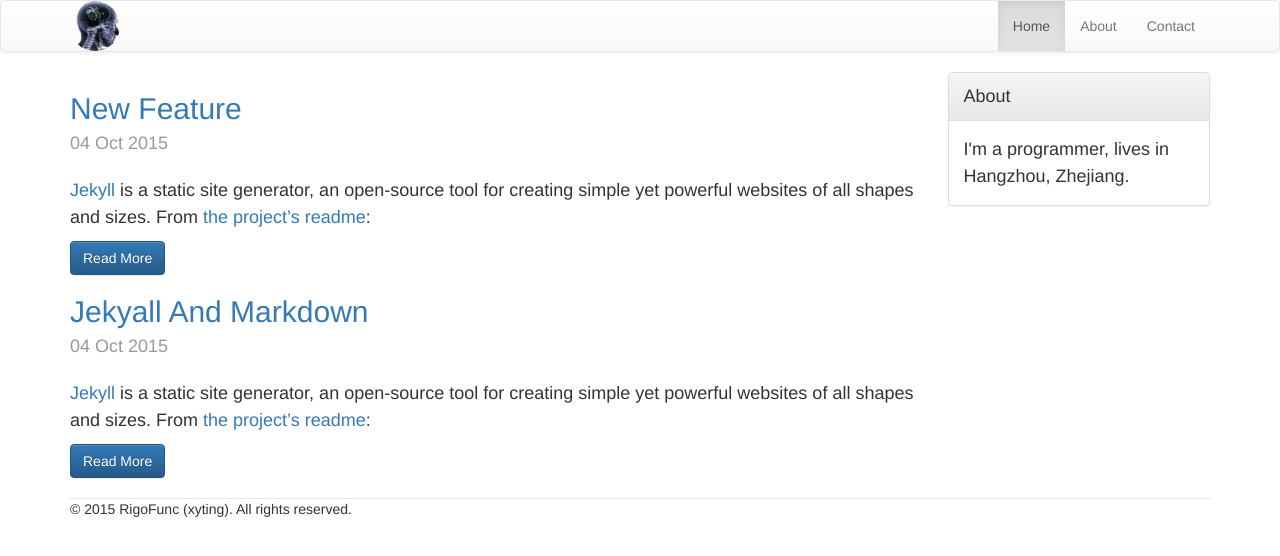
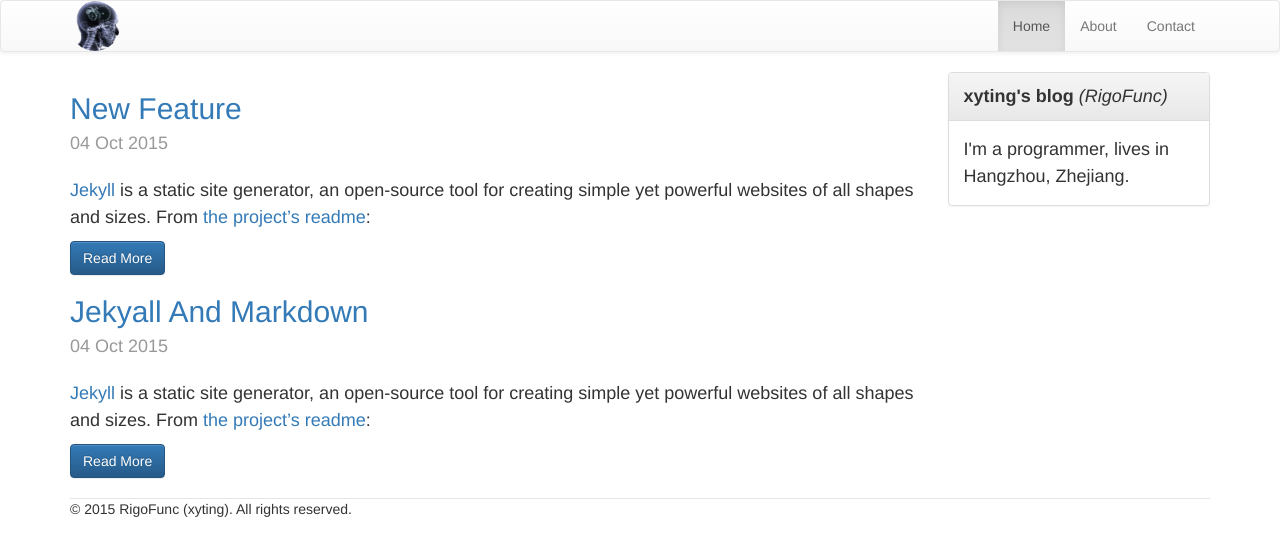
Before and after one commit to rigofunc/xyting.github.io, a Jekyll site: the page built from index.html, in a window 1280 px wide. Shown: the top 556 px of the page. Built offline with Jekyll 4.4.1, drawn with Linux system fonts in a browser that asks for light colours; Markdown is read by kramdown in place of the engine named in the settings; the list of posts is cut into pages by our own code.

Commit message:
update site layout

```diff
--- a/_layouts/default.html
+++ b/_layouts/default.html
@@ -43,7 +43,9 @@
       </div>
       <div class="col-md-3">
         <div class="panel panel-default">
-          <div class="panel-heading">About</div>
+          <div class="panel-heading">
+            <strong>xyting's blog</strong> <em>(RigoFunc)</em>
+          </div>
           <div class="panel-body">
             {{ site.about }}
           </div>
```
